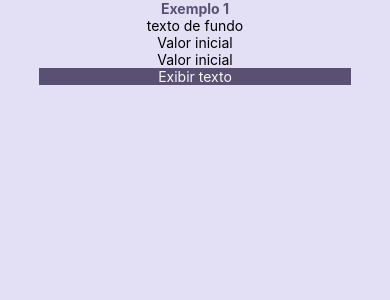
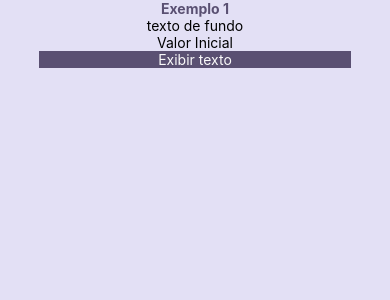
Before and after one commit to paulomussi/aula-introducao-expo, a React Native app: screen / in a window 390 px wide. Shown: the top 300 px of the page. Built offline with nearby package versions, Linux system fonts and the light colour scheme; what react-native-responsive-fontsize would draw is missing.

Commit message:
Update index.js

```diff
--- a/src/exemplos/ex04/index.js
+++ b/src/exemplos/ex04/index.js
@@ -6,7 +6,13 @@
 export default function Exemplo01() {
 
     const [texto, setTexto] = useState('');
-    const [txt2, setTxt2] = useState('Valor inicial');
+    const [txt2, setTxt2] = useState('Valor Inicial');
+    const [mensagem, setMensagem] = useState('');
+
+    function handleExibeMensagem(){
+        setMensagem(txt2);
+        setTxt2('');
+    }
 
     return (
         <View style={styles.container}>
@@ -25,7 +31,7 @@
             //securityTextEntry
             />
 
-            <Text style={styles.txt}>{txt2}</Text>
+            <Text style={styles.txt}>{mensagem}</Text>
             <TextInput
                 value={txt2}
                 onChangeText={setTxt2}
@@ -36,7 +42,7 @@
 
             <TouchableOpacity
                 style={styles.botao}
-                onPress={() => {}}>
+                onPress={() => handleExibeMensagem()}>
                     <Text style={styles.txtBotao}>Exibir texto</Text>
             </TouchableOpacity>
 
```
